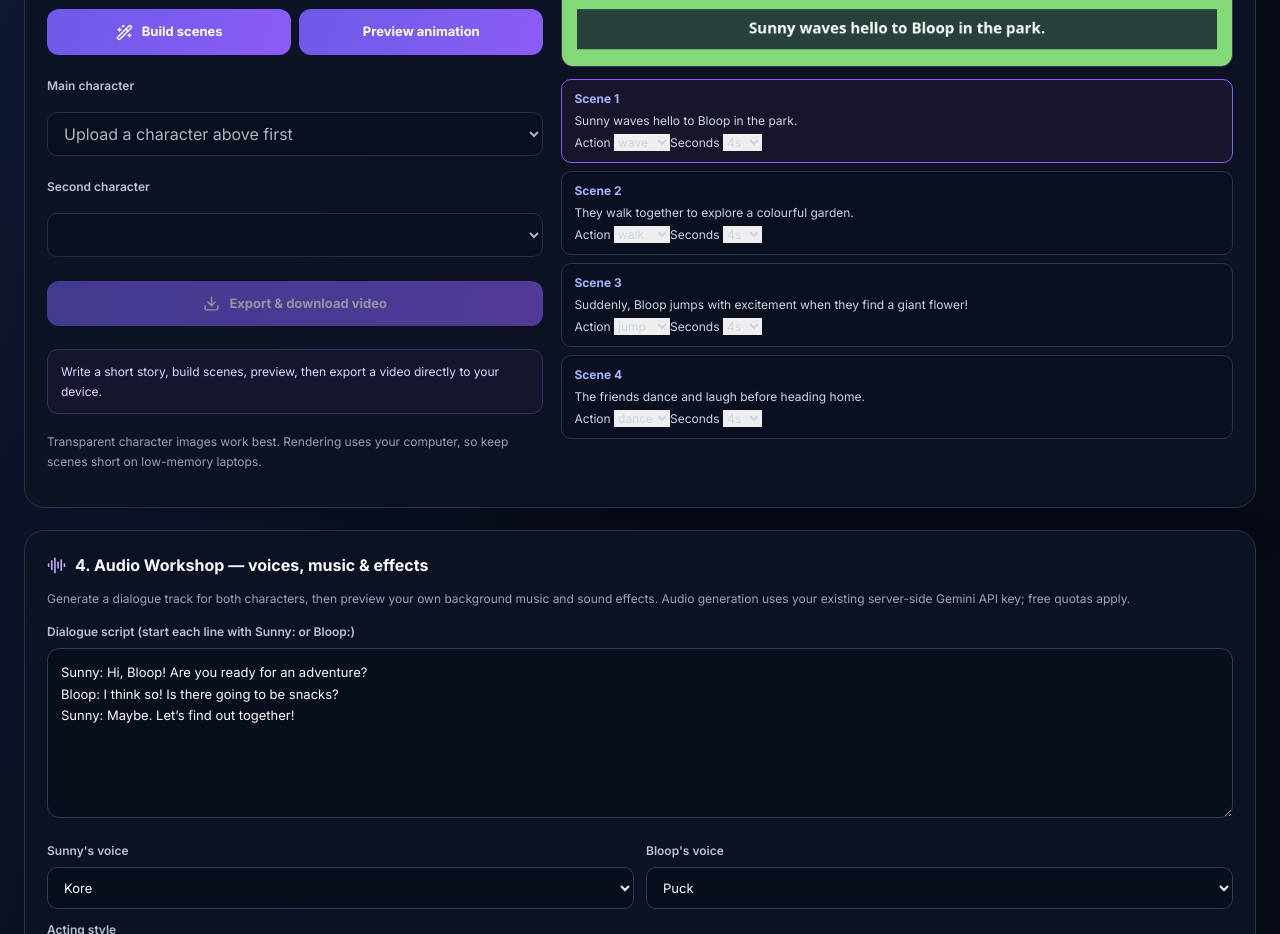
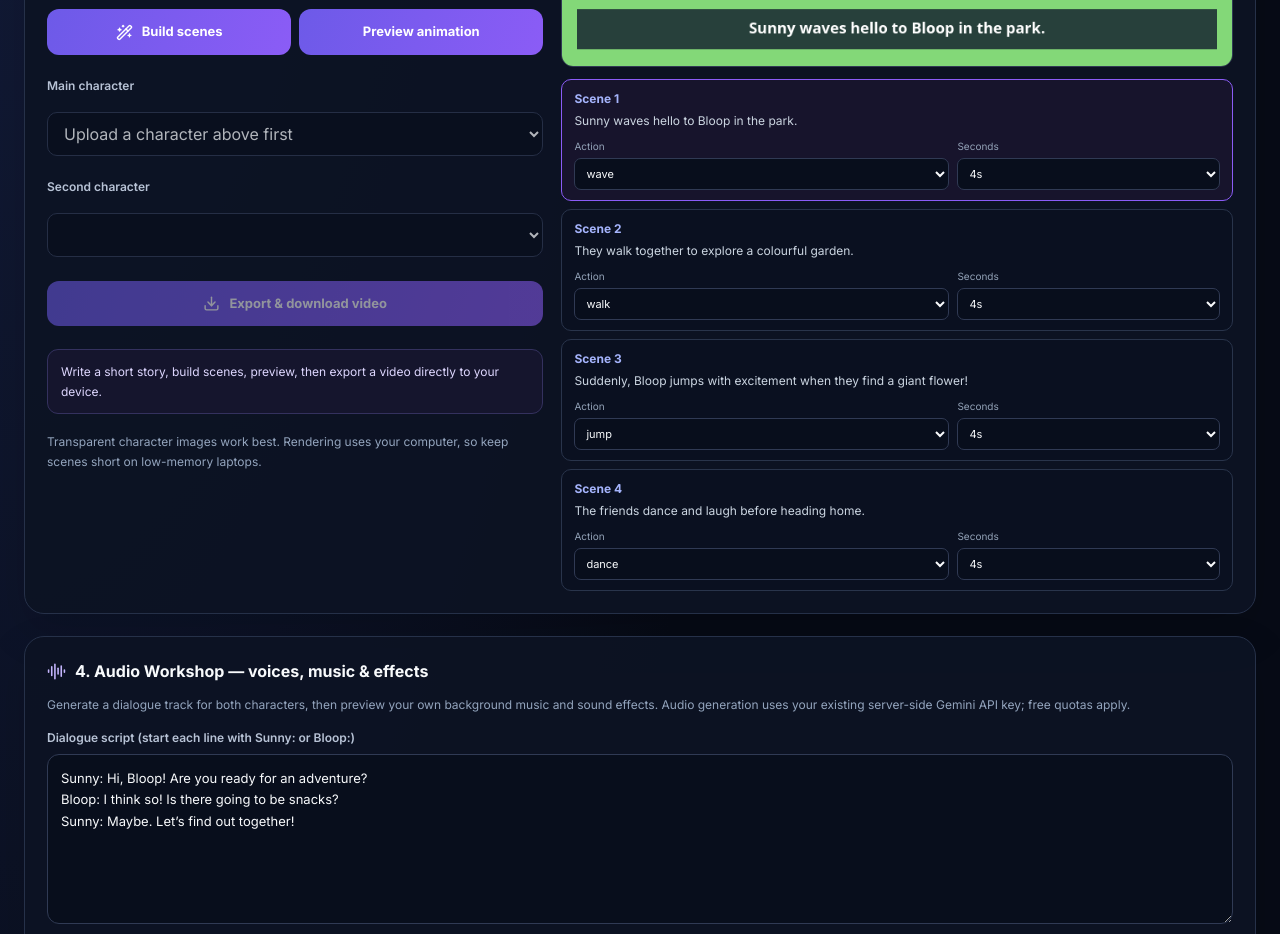
Before and after one commit to DynamismCh/AnimateText-Studio, a React (Vite) app: page / in a window 1280 px wide. Shown: the part 1340-2274 px from the top of the page. Built offline with nearby package versions, Linux system fonts and the light colour scheme.

Commit message:
Style scene timeline editing controls

```diff
--- a/src/index.css
+++ b/src/index.css
@@ -119,3 +119,7 @@ button:disabled{cursor:not-allowed;opacity:.55}
 .scene-studio-export video{display:block;width:100%;border-radius:8px;background:#020617}
 .scene-studio-export a{color:#c4b5fd}
 @media(max-width:800px){.scene-studio-grid{grid-template-columns:1fr}}
+
+.scene-studio-scene-edit{display:grid;grid-template-columns:minmax(0,1fr) minmax(0,.7fr);gap:8px;margin-top:5px}
+.scene-studio-scene-edit label{display:grid;gap:4px;color:#94a3b8;font-size:10px}
+.scene-studio-scene-edit select{width:100%;min-width:0;min-height:32px;padding:5px 7px;border:1px solid #303a54;border-radius:7px;background:#080e1c;color:#f8fafc;font-size:11px}
```
